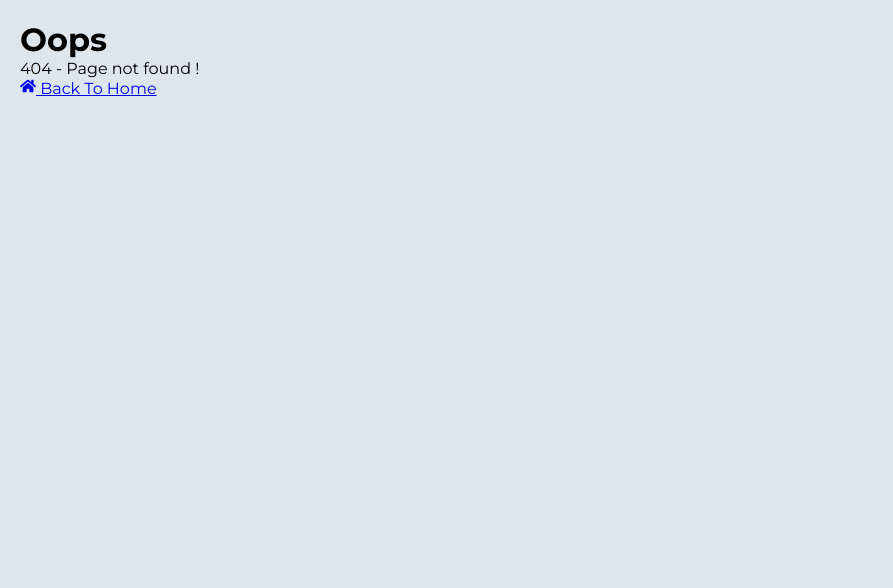
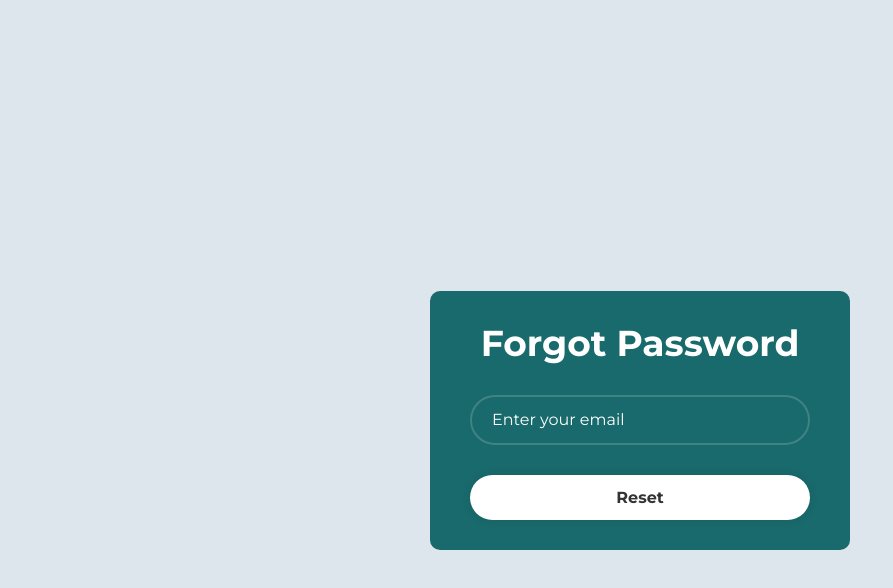
Before and after one commit to jamesgade/sales-app, a React (Vite) app: page /reset in a window 1280 px wide. Before the commit this address had no page. Shown: the top 588 px of the page, without its empty margins (0-893 px from the left). Built offline with nearby package versions, Linux system fonts and the light colour scheme; a web font is replaced by a local one.

Commit message:
forgot password

```diff
--- a/src/App.jsx
+++ b/src/App.jsx
@@ -3,7 +3,7 @@ import Login from './Components/Login'
 import { BrowserRouter as Router, Route, Routes } from 'react-router-dom'
 import Dashboard from './Components/Dashboard'
 import NotFound from './Components/NotFound'
-
+import ForgotPassword from './Components/ForgotPassword'
 const App = () => {
   return (
     <div>
@@ -13,6 +13,7 @@ const App = () => {
           <Route path='/dashboard' element={<Dashboard />} />
           <Route path='/notfound' element={<NotFound />} />
           <Route path='/*' element={<NotFound />} />
+          <Route path='/reset' element={<ForgotPassword />} />
         </Routes>
       </Router>
     </div>
--- /dev/null
+++ b/src/Components/ForgotPassword.jsx
@@ -0,0 +1,33 @@
+import { sendPasswordResetEmail } from 'firebase/auth';
+import React from 'react'
+import { auth } from '../firebase'
+import { useNavigate } from 'react-router-dom'
+const ForgotPassword = () => {
+    const history = useNavigate()
+    const handleSubmit = async (e) => {
+        e.preventDefault()
+        const emailVal = e.target.email.value;
+        sendPasswordResetEmail(auth, emailVal).then(data => {
+            alert("Check your email")
+            history(`/`)
+        }).catch(error => {
+            alert(error.code)
+        })
+    }
+    return (
+        <section className="login">
+            <div className='wrapper'>
+                <h1>Forgot Password</h1>
+                <form onSubmit={(e) => handleSubmit(e)}>
+                    <div className="input-box">
+
+                        <input name='email' placeholder='Enter your email' /><br /><br />
+                    </div>
+                    <button>Reset</button>
+                </form>
+            </div></section>
+
+    )
+}
+
+export default ForgotPassword
--- a/src/Components/Login.jsx
+++ b/src/Components/Login.jsx
@@ -4,7 +4,7 @@ import { FaUser, FaLock } from 'react-icons/fa'
 import { auth } from '../firebase'
 import { signInWithEmailAndPassword } from 'firebase/auth'
 import { useNavigate } from 'react-router-dom'
-useNavigate
+
 const Login = () => {
     const history = useNavigate()
     const [email, setEmail] = useState('');
@@ -20,6 +20,9 @@ const Login = () => {
                 console.log(error)
                 alert('Invalid username or password');
             })
+    }
+    const handleReset = () => {
+        history(`/reset`)
     }
 
     return (
@@ -37,7 +40,7 @@ const Login = () => {
                     </div>
                     <div className="remember-forgot">
                         <label><input type="checkbox" />Remember me</label>
-                        <a href="#"> Forget Password?</a>
+                        <p onClick={handleReset}> Forgot Password?</p>
                     </div>
                     {/* {error && <p style={{ color: 'red', fontWeight: 'bold' }}>{error}</p>} */}
                     <button type='submit' >Login</button>
--- a/src/index.css
+++ b/src/index.css
@@ -75,6 +75,14 @@ display: flex;
     color: #fff;
     text-decoration: none;
 }
+.remember-forgot p{
+    color: #fff;
+    cursor: pointer;
+
+}
+.remember-forgot p:hover{
+    text-decoration: underline;
+}
 .remember-forgot a:hover{
     text-decoration: underline;
 }
```
